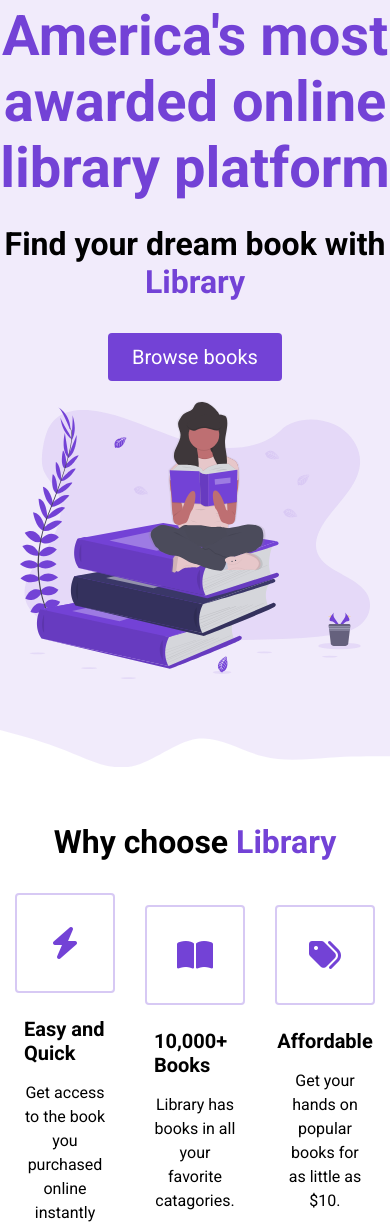
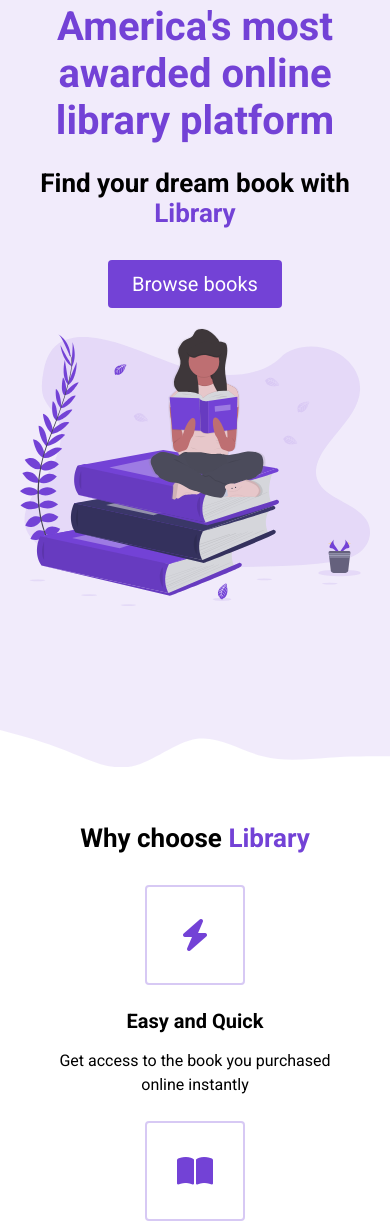
Before and after one commit to 100matthew001-sketch/e-commerce-project, a plain HTML site: page index.html in a window 390 px wide. Shown: the part 77-1305 px from the top of the page. Drawn offline with Linux system fonts and the light colour scheme.

Commit message:
8:30am push

```diff
--- a/index.html
+++ b/index.html
@@ -45,7 +45,9 @@
                 <div class="header__description">
                     <h1>America's most awarded online library platform</h1>
                     <h2>Find your dream book with <span class="purple">Library</span></h2>
-                    <button class="btn">Browse books</button>
+                    <a href="#features">
+                        <button class="btn">Browse books</button>
+                    </a>
                 </div>
                 <figure class="header__img--wrapper">
                     <img src="./assets/Undraw_Books.svg" alt="">
--- a/styles.css
+++ b/styles.css
@@ -264,15 +264,16 @@ background: url('assets/wave.svg');
 
 .highlight__wrapper {
     display: flex;
+    flex-wrap: wrap;
 }
 
 .highlight {
     padding: 0 24px;
     width: calc(100% / 3);
     display: flex;
+    align-items: center;
     flex-direction: column;
-    align-items: center;
-    justify-content: center;
+
 }
 
 .highlight__para {
@@ -296,6 +297,7 @@ background: url('assets/wave.svg');
 .highlight__subtitle {
     font-size: 20px;
     margin-bottom: 16px;
+    text-align: center;
 }
 
 /*
@@ -400,6 +402,33 @@ footer {
     padding: 0 8px;
 }
 
+/*SMALL PHONES, TABLETS, LARGE SMARTPHONES*/
+@media (max-width:768px) {
+    .header__description {
+        padding: 0 24px;
+    }
+
+    h1 {
+        font-size: 40px;
+    }
+
+    h2 {
+        font-size: 26px;
+    }
+
+    button {
+        font-size: 18px;
+    }
+
+    .book {
+        width: 50%;
+    }
+}
+
+
+
+/* SMALL PHONES, lARGE SMARTPHONES */
+
 @media (max-width: 550px) {
     .nav__links {
         display: none;
@@ -408,4 +437,12 @@ footer {
     .btn__menu {
     display: block;
     }
+
+    .highlight {
+        width: 100%;
+    }
+
+    .highlight:not(:last-child) {
+      margin-bottom: 24px;
+    }
 }
```
